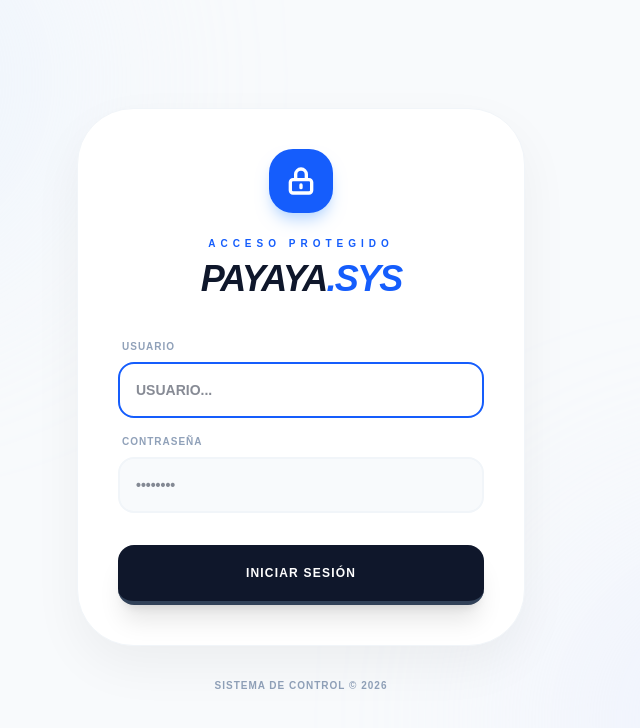
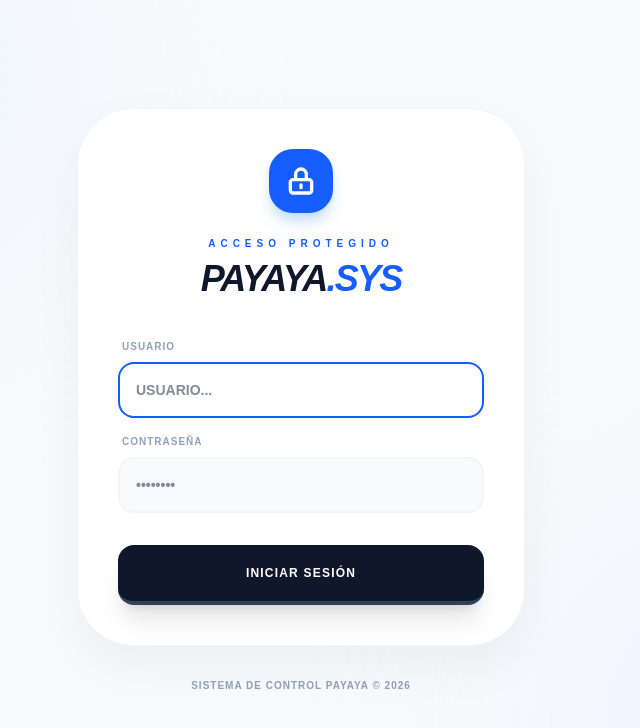
Before and after one commit to payayaperu-lang/control-bodega, a Next.js app: page /login in a window 1280 px wide. Shown: the top 728 px of the page, without its empty margins (339-979 px from the left). Built offline with nearby package versions, Linux system fonts and the light colour scheme.

Commit message:
Actualización del diseño y lógica en la página de login

```diff
--- a/app/login/page.tsx
+++ b/app/login/page.tsx
@@ -132,7 +132,7 @@ export default function LoginPage() {
         </form>
 
         <p className="text-center mt-8 text-slate-400 text-[10px] font-black uppercase tracking-widest">
-          Sistema de Control &copy; 2026
+          Sistema de Control Payaya &copy; 2026
         </p>
       </div>
     </main>
```
